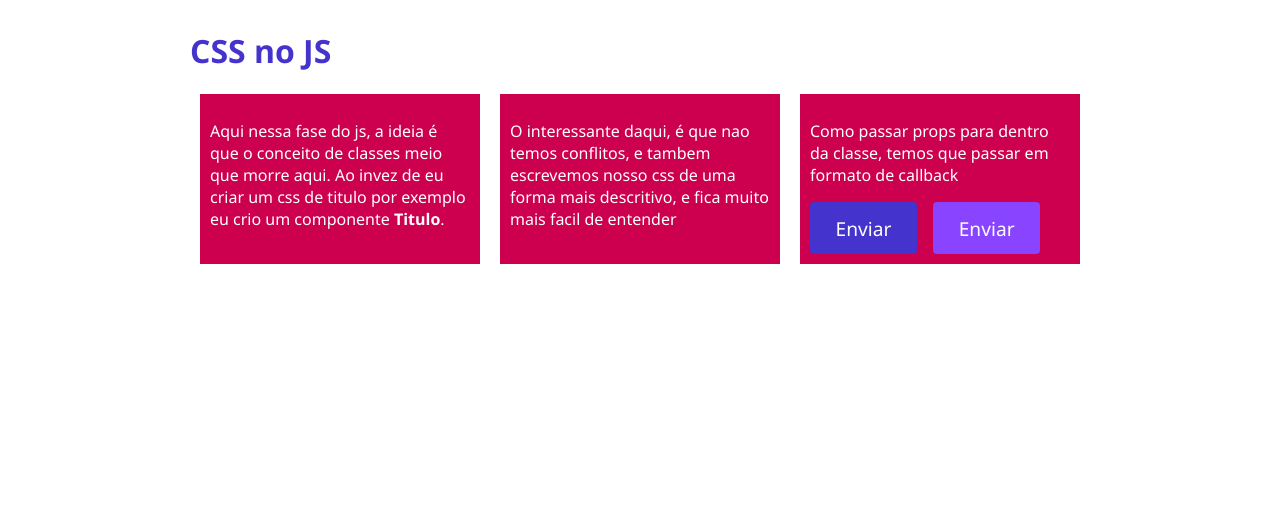
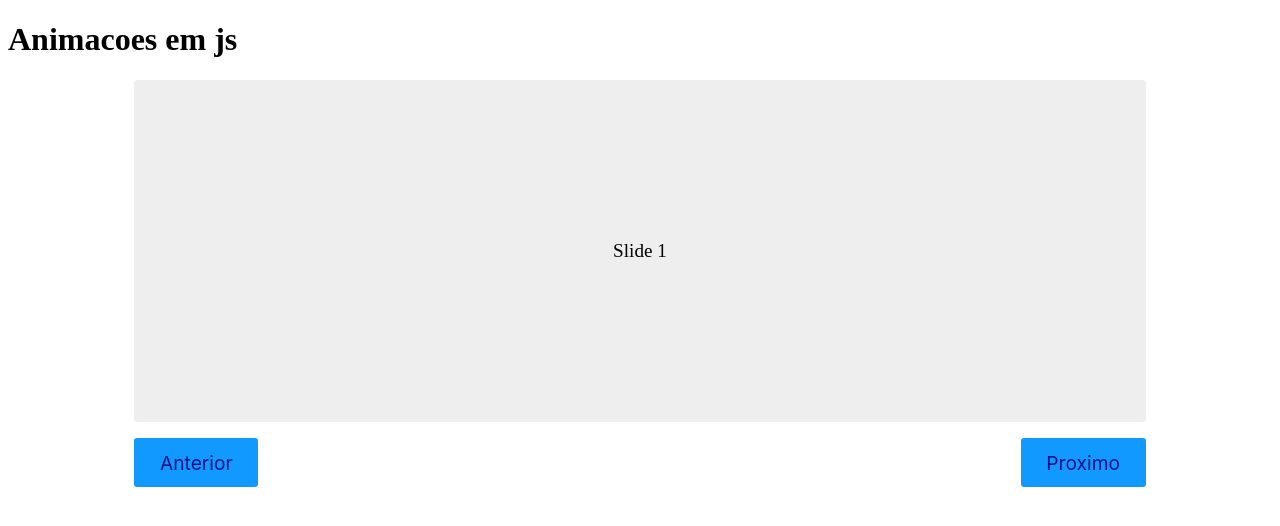
Before and after one commit to renanssantos1/react-completo-Origamid, a React (Create React App) app in the folder react-para-iniciantes/0205/meuapp/: page / in a window 1280 px wide. Shown: the top 526 px of the page. Built offline with nearby package versions, Linux system fonts and the light colour scheme.

Commit message:
animando um caroulsel com animate

```diff
--- a/react-para-iniciantes/0205/meuapp/src/App.js
+++ b/react-para-iniciantes/0205/meuapp/src/App.js
@@ -1,11 +1,10 @@
 import React from "react";
-
-import CssNoJs from "./components/0503/CssNoJs";
+import Animacoes02 from "./components/0505/Animacoes02";
 
 const App = () => {
   return (
     <div>
-      <CssNoJs />
+      <Animacoes02 />
     </div>
   );
 };
--- /dev/null
+++ b/react-para-iniciantes/0205/meuapp/src/components/0505/Animacoes02.js
@@ -0,0 +1,28 @@
+import React from "react";
+import Slide from "./Slide";
+
+const slides = [
+  {
+    id: "slide1",
+    text: "Slide 1",
+  },
+  {
+    id: "slide2",
+    text: "Slide 2",
+  },
+  {
+    id: "slide3",
+    text: "Slide 3",
+  },
+];
+
+function Animacoes02() {
+  return (
+    <div>
+      <h1>Animacoes em js</h1>
+      <Slide slides={slides} />
+    </div>
+  );
+}
+
+export default Animacoes02;
--- /dev/null
+++ b/react-para-iniciantes/0205/meuapp/src/components/0505/Slide.js
@@ -0,0 +1,48 @@
+import React from "react";
+import styles from "./Slide.module.css";
+
+function Slide({ slides = [] }) {
+  const [active, setActive] = React.useState(0);
+  const [position, setPosition] = React.useState(0);
+  const contentRef = React.useRef();
+
+  React.useEffect(() => {
+    const { width } = contentRef.current.getBoundingClientRect();
+    setPosition(-(active * width));
+  }, [active, position]);
+
+  function slidePrev() {
+    if (active > 0) setActive(active - 1);
+  }
+
+  function slideNext() {
+    if (active < slides.length - 1) setActive(active + 1);
+  }
+
+  return (
+    <section className={styles.container}>
+      <div
+        ref={contentRef}
+        className={styles.content}
+        style={{ transform: `translateX(${position}px)` }}
+      >
+        {slides.map((slide) => (
+          <div key={slide.id} className={styles.item}>
+            {slide.text}
+          </div>
+        ))}
+      </div>
+
+      <nav className={styles.nav}>
+        <button onClick={slidePrev} className={styles.button}>
+          Anterior
+        </button>
+        <button onClick={slideNext} className={styles.button}>
+          Proximo
+        </button>
+      </nav>
+    </section>
+  );
+}
+
+export default Slide;
--- /dev/null
+++ b/react-para-iniciantes/0205/meuapp/src/components/0505/Slide.module.css
@@ -0,0 +1,70 @@
+html {
+  --font: -apple-system, BlinkMacSystemFont, "Segoe UI", Roboto, Oxygen, Ubuntu,
+    Cantarell, "Open Sans", "Helvetica Neue", sans-serif;
+  --font-title: Georgia, "Times New Roman", Times, serif;
+  --font-size: 1.2rem;
+  --color: #19f;
+  --color-light: #adf;
+  --color-dark: #018;
+  --radius: 0.2rem;
+  --error: tomato;
+}
+
+.button {
+  cursor: pointer;
+  font-family: var(--font);
+  border: none;
+  border-radius: var(--radius);
+  transition: 0.1s;
+  background: var(--color);
+  color: var(--color-dark);
+  padding: 0.8rem 1.6rem;
+  font-size: var(--font-size);
+}
+
+.button:hover,
+.button:focus {
+  background: var(--color);
+  box-shadow: 0 0 0 3px var(--color-light), 0 0 0 4px var(--color);
+  outline: none;
+}
+
+.button:active {
+  box-shadow: 0 0 0 3px var(--color), 0 0 0 4px var(--color);
+}
+
+.button:disabled {
+  opacity: 0.5;
+  cursor: wait;
+}
+
+/* items */
+
+.container {
+  overflow: hidden;
+}
+
+.content {
+  display: flex;
+  transition: transform 0.3s ease;
+}
+
+.item {
+  flex-shrink: 0;
+  width: 80%;
+  margin: 0 10%;
+  padding: 10rem 0;
+  background: #eee;
+  border-radius: 4px;
+
+  text-align: center;
+
+  font-size: var(--font-size);
+}
+
+.nav {
+  display: flex;
+  width: 80%;
+  margin: 1rem auto;
+  justify-content: space-between;
+}
```
